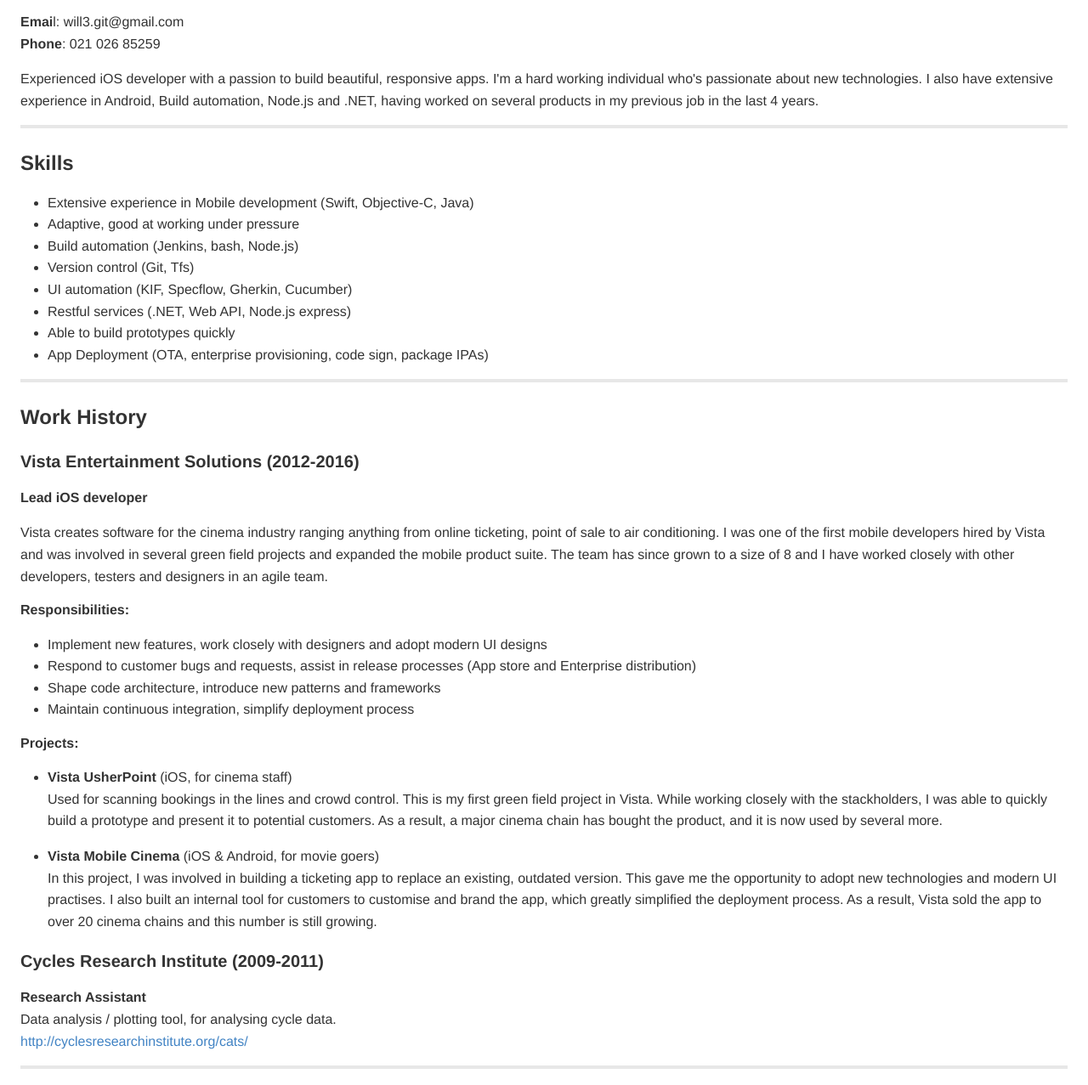
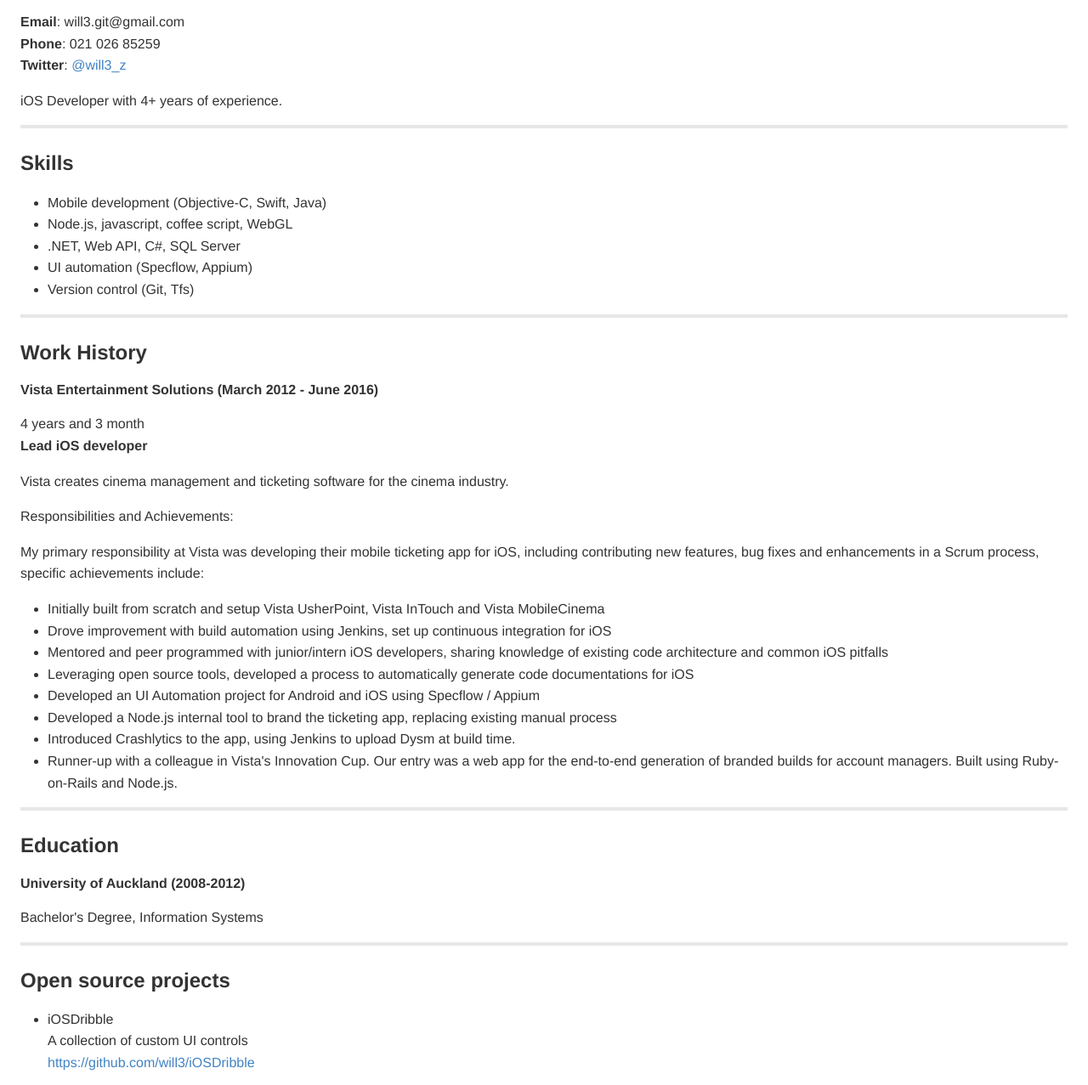
Before and after one commit to will3/cv, a plain HTML site: page index.html in a window 1280 px wide. Shown: the part 82-1359 px from the top of the page at 85% size. Drawn offline with Linux system fonts and the light colour scheme.

Commit message:
Rewriting some parts

```diff
--- a/index.html
+++ b/index.html
@@ -1,5 +1,5 @@
 <!DOCTYPE html>
-<!-- saved from url=(0070)file:///var/folders/cb/8xtvzzn51v12qh_bd6n6lzj80000gn/T/tmpdlalus.html -->
+<!-- saved from url=(0070)file:///var/folders/cb/8xtvzzn51v12qh_bd6n6lzj80000gn/T/tmpqusmh_.html -->
 <html slick-uniqueid="3"><head><meta http-equiv="Content-Type" content="text/html; charset=UTF-8">
 
 		<meta name="viewport" content="width=device-width, initial-scale=1, minimal-ui">
@@ -19,91 +19,69 @@ window.addEvent("domready",function(){var t=$("body"),e=(window.location.hash.su
 	<body>
 		<article class="markdown-body" id="body"><h1 id="williamzhou">William Zhou</h1>
 
-<p><strong>Emai</strong>l: will3.git@gmail.com <br>
-<strong>Phone</strong>: 021 026 85259  </p>
+<p><strong>Email</strong>: will3.git@gmail.com <br>
+<strong>Phone</strong>: 021 026 85259 <br>
+<strong>Twitter</strong>: <a href="http://twitter.com/will3_z">@will3_z</a></p>
 
-<p>Experienced iOS developer with a passion to build beautiful, responsive apps. I'm a hard working individual who's passionate about new technologies. I also have extensive experience in Android, Build automation, Node.js and .NET, having worked on several products in my previous job in the last 4 years.</p>
+<p>iOS Developer with 4+ years of experience.</p>
 
 <hr>
 
 <h3 id="skills">Skills</h3>
 
 <ul>
-<li>Extensive experience in Mobile development (Swift, Objective-C, Java)</li>
-<li>Adaptive, good at working under pressure</li>
-<li>Build automation (Jenkins, bash, Node.js)</li>
+<li>Mobile development (Objective-C, Swift, Java)</li>
+<li>Node.js, javascript, coffee script, WebGL</li>
+<li>.NET, Web API, C#, SQL Server</li>
+<li>UI automation (Specflow, Appium)</li>
 <li>Version control (Git, Tfs)</li>
-<li>UI automation (KIF, Specflow, Gherkin, Cucumber)</li>
-<li>Restful services (.NET, Web API, Node.js express)</li>
-<li>Able to build prototypes quickly</li>
-<li>App Deployment (OTA, enterprise provisioning, code sign, package IPAs)</li>
 </ul>
 
 <hr>
 
 <h3 id="workhistory">Work History</h3>
 
-<h4 id="vistaentertainmentsolutions20122016">Vista Entertainment Solutions (2012-2016)</h4>
+<h5 id="vistaentertainmentsolutionsmarch2012june2016">Vista Entertainment Solutions (March 2012 - June 2016)</h5>
 
-<p><strong>Lead iOS developer</strong>  </p>
+<p>4 years and 3 month <br>
+<strong>Lead iOS developer</strong>  </p>
 
-<p>Vista creates software for the cinema industry ranging anything from online ticketing, point of sale to air conditioning. I was one of the first mobile developers hired by Vista and was involved in several green field projects and expanded the mobile product suite. The team has since grown to a size of 8 and I have worked closely with other developers, testers and designers in an agile team.</p>
+<p>Vista creates cinema management and ticketing software for the cinema industry.</p>
 
-<h5 id="responsibilities">Responsibilities:</h5>
+<p>Responsibilities and Achievements:</p>
+
+<p>My primary responsibility at Vista was developing their mobile ticketing app for iOS, including contributing new features, bug fixes and enhancements in a Scrum process, specific achievements include:</p>
 
 <ul>
-<li>Implement new features, work closely with designers and adopt modern UI designs</li>
-<li>Respond to customer bugs and requests, assist in release processes (App store and Enterprise distribution)</li>
-<li>Shape code architecture, introduce new patterns and frameworks</li>
-<li>Maintain continuous integration, simplify deployment process</li>
+<li>Initially built from scratch and setup Vista UsherPoint, Vista InTouch and Vista MobileCinema</li>
+<li>Drove improvement with build automation using Jenkins, set up continuous integration for iOS</li>
+<li>Mentored and peer programmed with junior/intern iOS developers, sharing knowledge of existing code architecture and common iOS pitfalls</li>
+<li>Leveraging open source tools, developed a process to automatically generate code documentations for iOS</li>
+<li>Developed an UI Automation project for Android and iOS using Specflow / Appium</li>
+<li>Developed a Node.js internal tool to brand the ticketing app, replacing existing manual process</li>
+<li>Introduced Crashlytics to the app, using Jenkins to upload Dysm at build time.</li>
+<li>Runner-up with a colleague in Vista's Innovation Cup. Our entry was a web app for the end-to-end generation of branded builds for account managers. Built using Ruby-on-Rails and Node.js.</li>
 </ul>
-
-<h5 id="projects">Projects:</h5>
-
-<ul>
-<li><p><strong>Vista UsherPoint</strong> (iOS, for cinema staff) <br>
-Used for scanning bookings in the lines and crowd control. This is my first green field project in Vista. While working closely with the stackholders, I was able to quickly build a prototype and present it to potential customers. As a result, a major cinema chain has bought the product, and it is now used by several more.  </p></li>
-<li><p><strong>Vista Mobile Cinema</strong> (iOS &amp; Android, for movie goers) <br>
-In this project, I was involved in building a ticketing app to replace an existing, outdated version. This gave me the opportunity to adopt new technologies and modern UI practises. I also built an internal tool for customers to customise and brand the app, which greatly simplified the deployment process. As a result, Vista sold the app to over 20 cinema chains and this number is still growing.</p></li>
-</ul>
-
-<h4 id="cyclesresearchinstitute20092011">Cycles Research Institute (2009-2011)</h4>
-
-<p><strong>Research Assistant</strong> <br>
-Data analysis / plotting tool, for analysing cycle data. <br>
-<a href="http://cyclesresearchinstitute.org/cats/">http://cyclesresearchinstitute.org/cats/</a></p>
 
 <hr>
 
 <h3 id="education">Education</h3>
 
-<p><strong>University of Auckland</strong> (2008-2012) <br>
-Bachelor of Commerce <br>
-Majoring in Information Systems</p>
+<h5 id="universityofauckland20082012">University of Auckland (2008-2012)</h5>
 
-<p><strong>Avondale College</strong> (2004-2008) <br>
-NCEA Scholarships in Calculus, Statistics and Physics</p>
+<p>Bachelor's Degree, Information Systems</p>
 
 <hr>
 
-<h3 id="projects">Projects</h3>
+<h3 id="opensourceprojects">Open source projects</h3>
 
 <ul>
-<li><p>Vista MobileCinema <br>
-Ticketing app for cinema goers <br>
-<a href="https://itunes.apple.com/nz/app/vista-mobile/id882981768">https://itunes.apple.com/nz/app/vista-mobile/id882981768</a></p></li>
-<li><p>Vista UsherPoint <br>
-Crowd control app for cinema ushers <br>
-<a href="https://itunes.apple.com/nz/app/vista-usherpoint/id642694108">https://itunes.apple.com/nz/app/vista-usherpoint/id642694108</a></p></li>
-<li><p>Vista InTouch <br>
-Assist cinema managers to monitor staff and session sales <br>
-<a href="https://itunes.apple.com/nz/app/vista-intouch/id642693317">https://itunes.apple.com/nz/app/vista-intouch/id642693317</a></p></li>
+<li><p>iOSDribble <br>
+A collection of custom UI controls <br>
+<a href="https://github.com/will3/iOSDribble">https://github.com/will3/iOSDribble</a></p></li>
 <li><p>Voskel <br>
 3d voxel art creation tool <br>
 <a href="http://voskel.herokuapp.com/">http://voskel.herokuapp.com</a></p></li>
-<li><p>Meow (2016 Global game jam) <br>
-Typing game, with cats <br>
-Play now: <a href="http://nychinn.github.io/meow">http://nychinn.github.io/meow</a></p></li>
 </ul>
 
 <hr>
```
Also changed, not shown: 3 other files.
